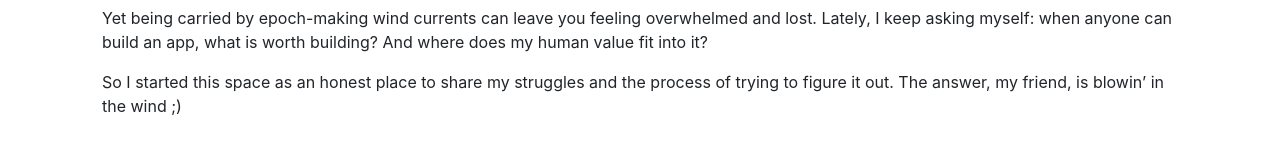
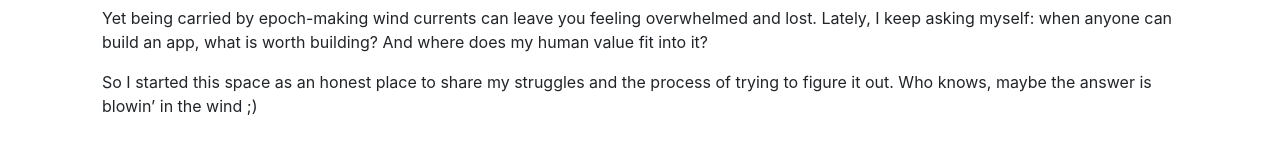
Before and after one commit to shiya-elemarth/shiya-elemarth.github.io, a plain HTML site: page posts/first-post.html in a window 1280 px wide. Shown: the part 312-464 px from the top of the page. Drawn offline with Linux system fonts and the light colour scheme.

Commit message:
Update text in first post for clarity

```diff
--- a/posts/first-post.html
+++ b/posts/first-post.html
@@ -33,7 +33,7 @@
     </p>
 
     <p>
-      So I started this space as an honest place to share my struggles and the process of trying to figure it out. The answer, my friend, is blowin’ in the wind ;)
+      So I started this space as an honest place to share my struggles and the process of trying to figure it out. Who knows, maybe the answer is blowin’ in the wind ;)
     </p>
   </main>
 
```
